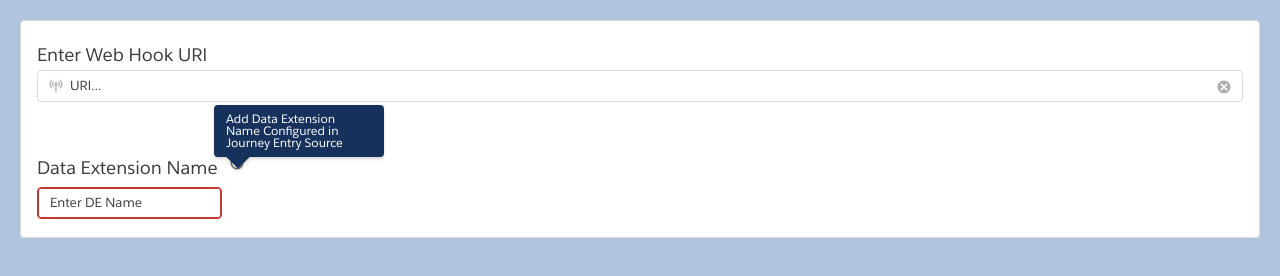
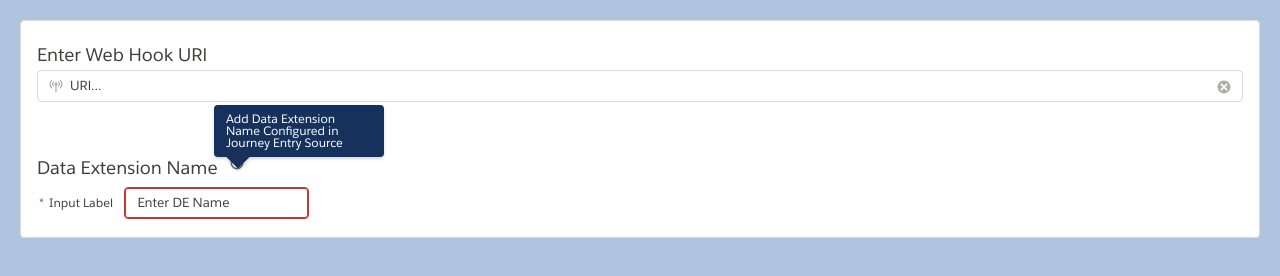
Before and after one commit to kedhaar/customJB, a website: page public/index.html in a window 1280 px wide. Drawn offline with Linux system fonts and the light colour scheme.

Commit message:
Update index.html

```diff
--- a/public/index.html
+++ b/public/index.html
@@ -28,7 +28,6 @@
                 $("#inputTextBox").val('');
             });
         });
-
     </script>
 </head>
 
@@ -68,6 +67,8 @@
                 </div>
                 <div class="slds-form-element slds-has-error">
 				<label class="slds-form-element__label" for="text-input-id-1">
+				<abbr class="slds-required" title="required">* </abbr>Input Label</label>
+                    <label class="slds-form-element__label" for="text-input-id-1">
                         <div class="slds-form-element__control">
                             <input type="text" id="inputTextBoxDE" placeholder="Enter DE Name" required="" aria-describedby="error-message-unique-id" class="slds-input" />
                         </div>
```
Lines whose indentation alone changed are shown as unchanged.
